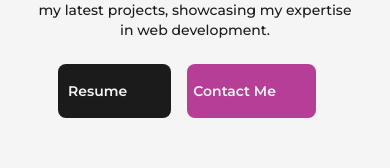
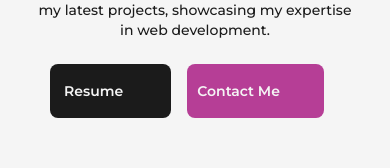
Before and after one commit to rafizuaf/personalPortfolio, a Next.js app: page / in a window 390 px wide. Shown: the part 594-762 px from the top of the page. Built offline with nearby package versions, Linux system fonts and the light colour scheme.

Commit message:
fix resume and contact me button responsiveness

```diff
--- a/src/pages/index.js
+++ b/src/pages/index.js
@@ -73,10 +73,12 @@ export default function Home() {
                   className="
                     flex
                     items-center
+                    self-center
+                    text-center
                     bg-dark dark:bg-light
                     text-light dark:text-dark
                     p-2.5 md:p-2
-                    px-6 md:px-2
+                    px-6 md:px-3
                     rounded-lg
                     text-lg md:text-sm
                     font-semibold
@@ -98,10 +100,12 @@ export default function Home() {
                   className="
                     flex
                     items-center
+                    self-center
+                    text-center
                     bg-primary dark:bg-secondary
                     text-light dark:text-dark
                     p-2.5 md:p-2
-                    px-4 md:px-1
+                    px-4 md:px-2
                     rounded-lg
                     text-lg md:text-sm
                     font-semibold
```
